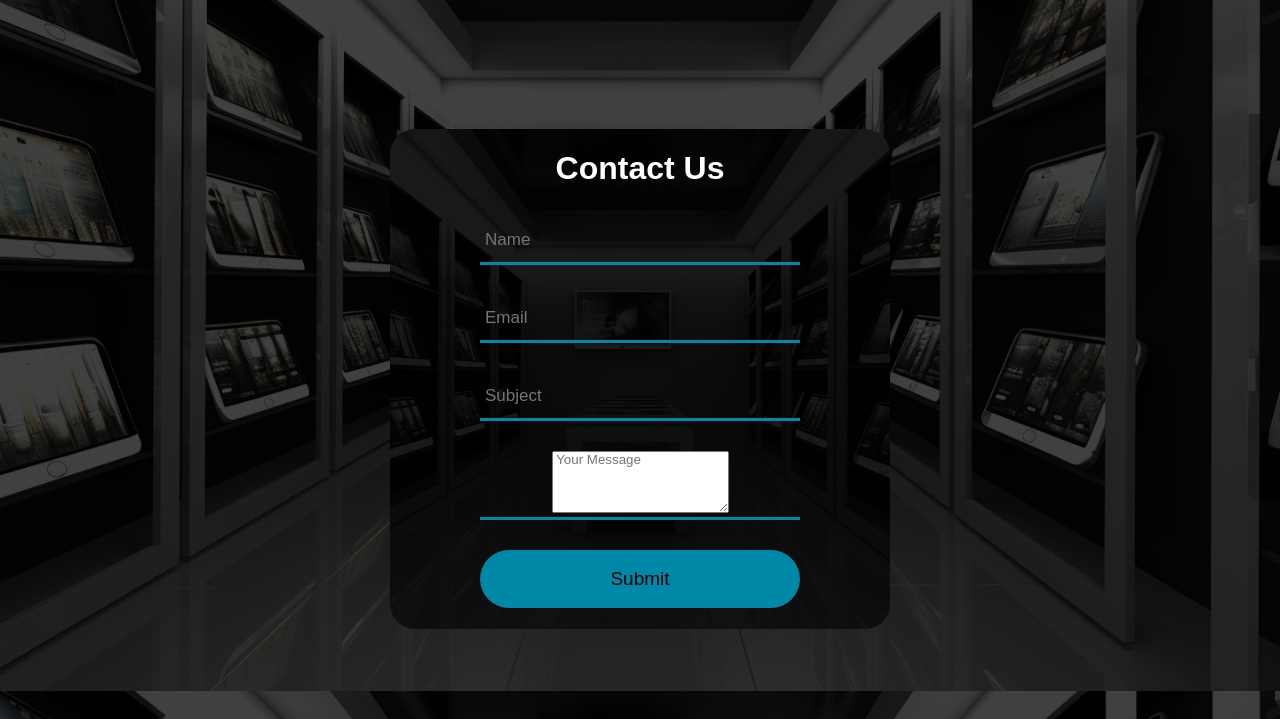
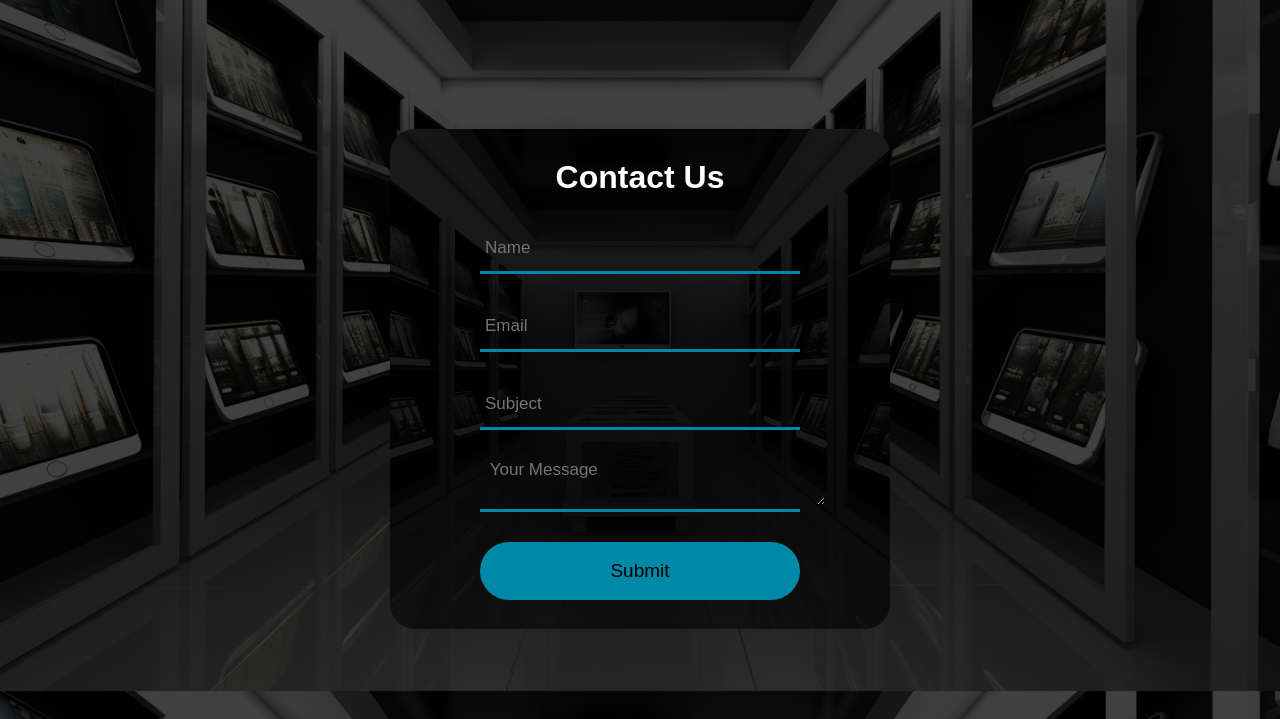
Before and after one commit to Fazli7/MobileStore, a PHP site: page /contact.html in a window 1280 px wide. Shown: the part 109-828 px from the top of the page. Run offline with PHP 8.4, Linux system fonts and the light colour scheme.

Commit message:
Update style.css

```diff
--- a/style.css
+++ b/style.css
@@ -230,3 +230,12 @@ button{
     top: 25px;
     font-size: 13px;
 }
+#message{
+    width: 100%;
+    height: 45px;
+    background-color: transparent;
+    border: none;
+    outline: none;
+    padding: 0 20px 0 5px;
+    color: #fff;
+    font-size: 17px;
```
